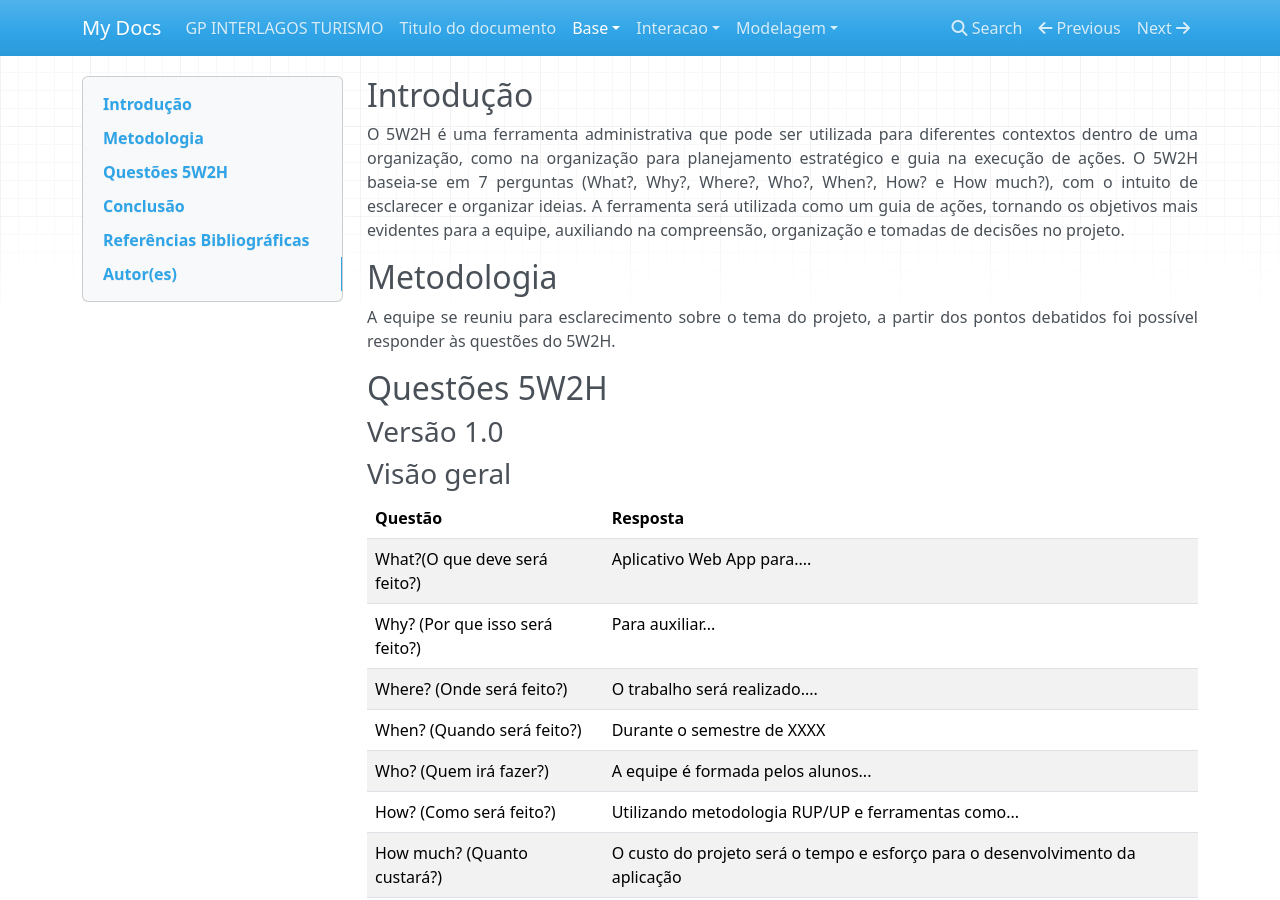
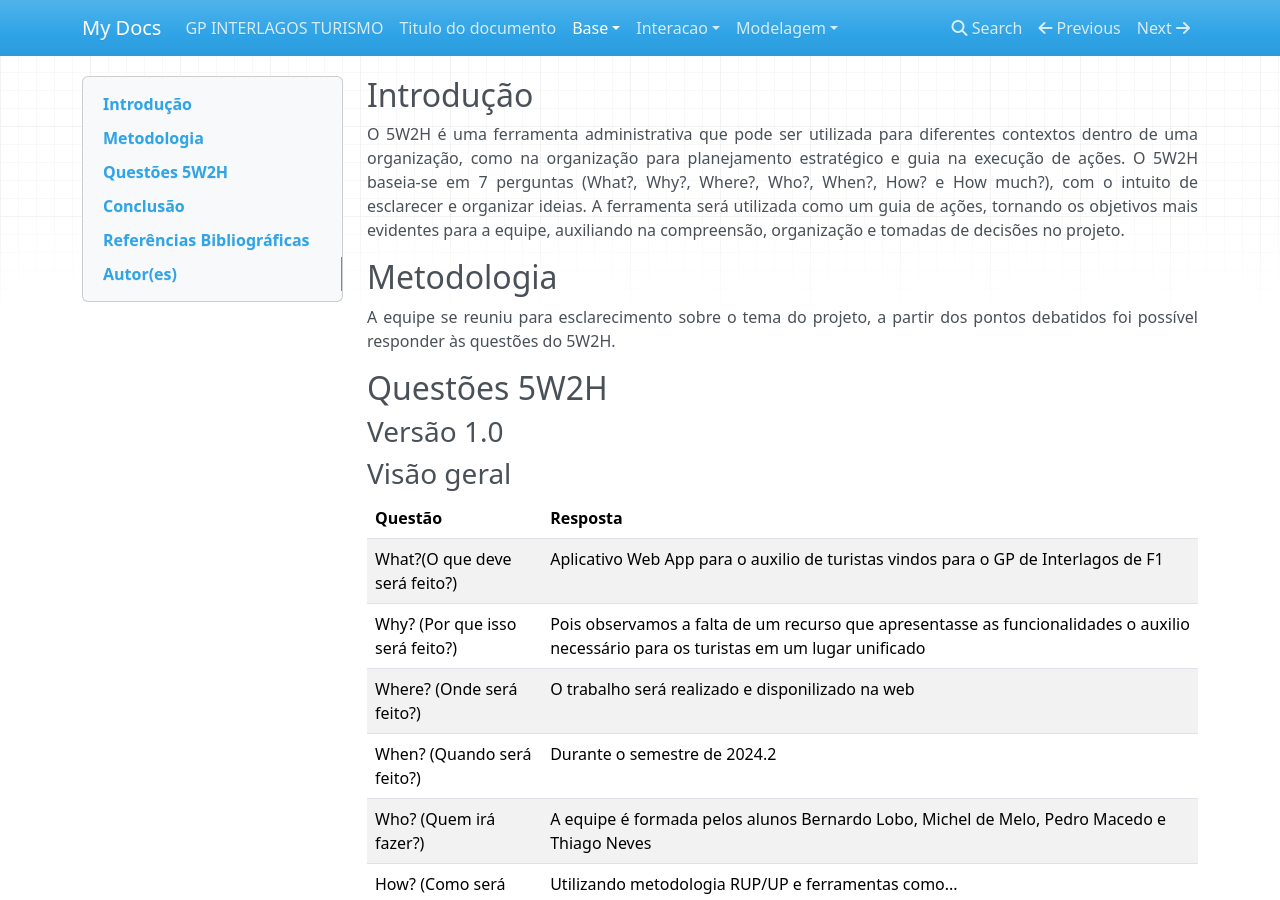
Before and after one commit to Projetos-de-Extensao/PFE_24.2_8001_I_Simblissima, an MkDocs documentation site: the page built from docs/base/5w2h.md, in a window 1280 px wide and 900 px high. Built offline with MkDocs 1.6.1, drawn with Linux system fonts in a browser that asks for light colours; nearby versions of some CDN libraries.

Commit message:
adicionando o 5w2h

```diff
--- a/docs/base/5w2h.md
+++ b/docs/base/5w2h.md
@@ -24,11 +24,11 @@ title: 5W2H
 
 |Questão|Resposta|
 |-------|--------|
-|What?(O que deve será feito?)|Aplicativo Web App para.... |
-|Why? (Por que isso será feito?)|Para auxiliar...|
-|Where? (Onde será feito?)|O trabalho será realizado....|
-|When? (Quando será feito?)|Durante o semestre de XXXX|
-|Who? (Quem irá fazer?)|A equipe é formada pelos alunos...|
+|What?(O que deve será feito?)|Aplicativo Web App para o auxilio de turistas vindos para o GP de Interlagos de F1 |
+|Why? (Por que isso será feito?)|Pois observamos a falta de um recurso que apresentasse as funcionalidades o auxilio necessário para os turistas em um lugar unificado |
+|Where? (Onde será feito?)|O trabalho será realizado e disponilizado na web|
+|When? (Quando será feito?)|Durante o semestre de 2024.2|
+|Who? (Quem irá fazer?)|A equipe é formada pelos alunos Bernardo Lobo, Michel de Melo, Pedro Macedo e Thiago Neves|
 |How? (Como será feito?)|Utilizando metodologia RUP/UP e ferramentas como...|
 |How much? (Quanto custará?)|O custo do projeto será o tempo e esforço para o desenvolvimento da aplicação|
 
```
